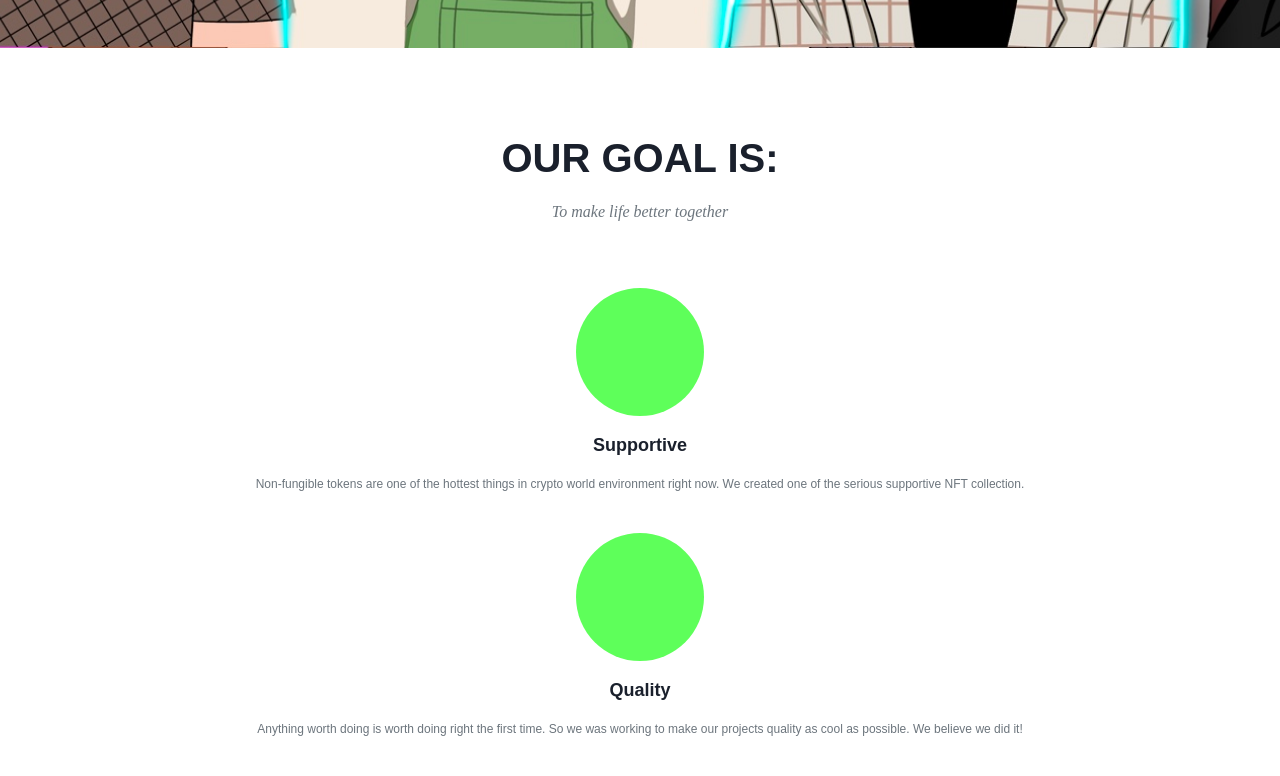
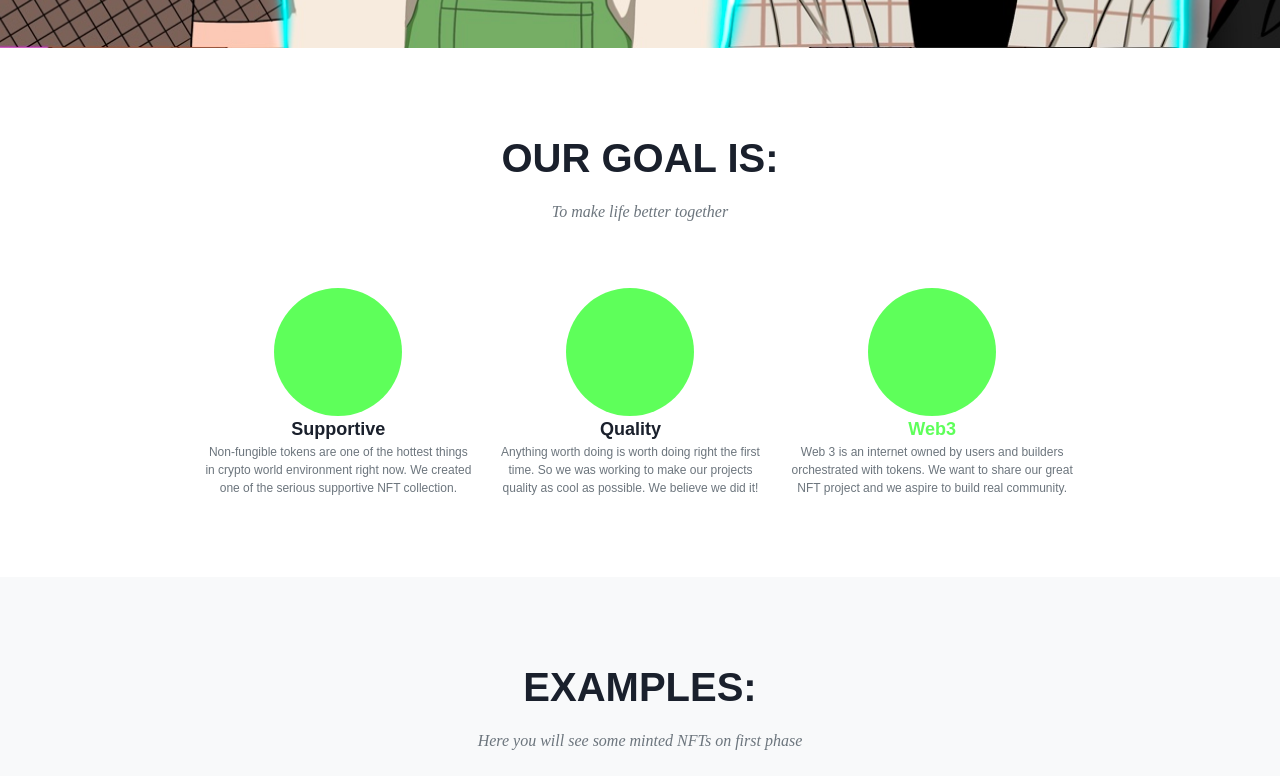
Before and after one commit to wikicrafter/wgc, a React (Create React App) app: page / in a window 1280 px wide. Shown: the part 560-1336 px from the top of the page. Built offline with nearby package versions, Linux system fonts and the light colour scheme.

Commit message:
desktop screen for Goals section designed

```diff
--- a/src/components/body/Goals.jsx
+++ b/src/components/body/Goals.jsx
@@ -2,32 +2,32 @@ import React from 'react'
 
 const Goals = () => {
   return (
-    <div className="mt-[10vh] w-[98vw] mx-auto">
+    <div className="mt-[10vh] lg:mb-[10vh] w-[98vw] lg:w-[70vw] mx-auto">
         <h2 className="uppercase text-[40px] font-bold text-center">Our Goal is:</h2>
         <p className="my-3 font-[Droid-Serif] text-center items-center italic text-[#6C757D] text-[16px]">To make life better together</p>
-        <div className="flex flex-col mt-[8vh] items-center">
+        <div className="flex flex-col lg:flex-row mt-[8vh] items-center">
             <div className="flex flex-col items-center">
                 <div className="bg-[#5eff5a] h-[8rem] w-[8rem] rounded-full"></div>
-                <h2 className="font-bold text-center my-4 text-[18px]">Supportive</h2>
-                <span className="text-[#6C757D] text-[12px] px-3 mb-10 text-center">
+                <h2 className="font-bold text-center my-4 lg:my-0 text-[18px]">Supportive</h2>
+                <span className="text-[#6C757D] text-[12px] px-3 mb-10 lg:mb-0 text-center">
                     Non-fungible tokens are one of the hottest things in crypto world environment right now. We created one of the serious supportive NFT collection.
                 </span>
             </div>
 
             <div className="flex flex-col items-center">
                 <div className="bg-[#5eff5a] h-[8rem] w-[8rem] rounded-full"></div>
-                <h2 className="font-bold text-center my-4 text-[18px]">Quality</h2>
-                <span className="text-[#6C757D] text-[12px] px-3 text-center mb-10">
+                <h2 className="font-bold text-center my-4 lg:my-0 text-[18px]">Quality</h2>
+                <span className="text-[#6C757D] text-[12px] px-3 text-center mb-10 lg:mb-0">
                     Anything worth doing is worth doing right the first time. So we was working to make our projects quality as cool as possible. We believe we did it!
                 </span>
             </div>
 
             <div className="flex flex-col items-center">
                 <div className="bg-[#5eff5a] h-[8rem] w-[8rem] rounded-full"></div>
-                <h2 className="font-bold text-center my-4 text-[#5eff5a] text-[18px]">
+                <h2 className="font-bold text-center my-4 lg:my-0 text-[#5eff5a] text-[18px]">
                     <a href="https://en.wikipedia.org/wiki/Web3" target="_blank" rel="noreferrer">Web3</a>
                 </h2>
-                <span className="text-[#6C757D] text-[12px] px-3 text-center mb-[10vh]">
+                <span className="text-[#6C757D] text-[12px] px-3 text-center mb-[10vh] lg:mb-0">
                     Web 3 is an internet owned by users and builders orchestrated with tokens. We want to share our great NFT project and we aspire to build real community.
                 </span>
             </div>
```
